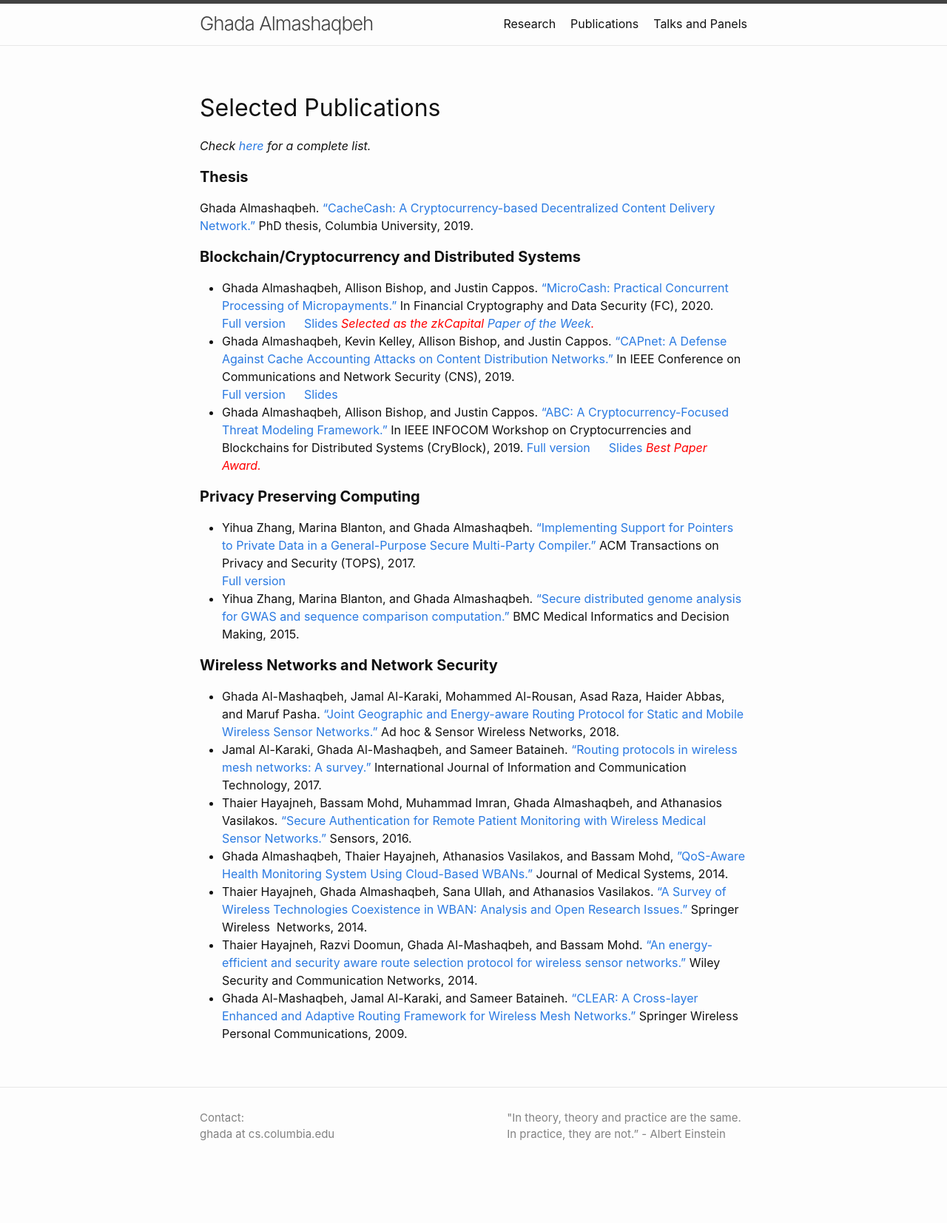
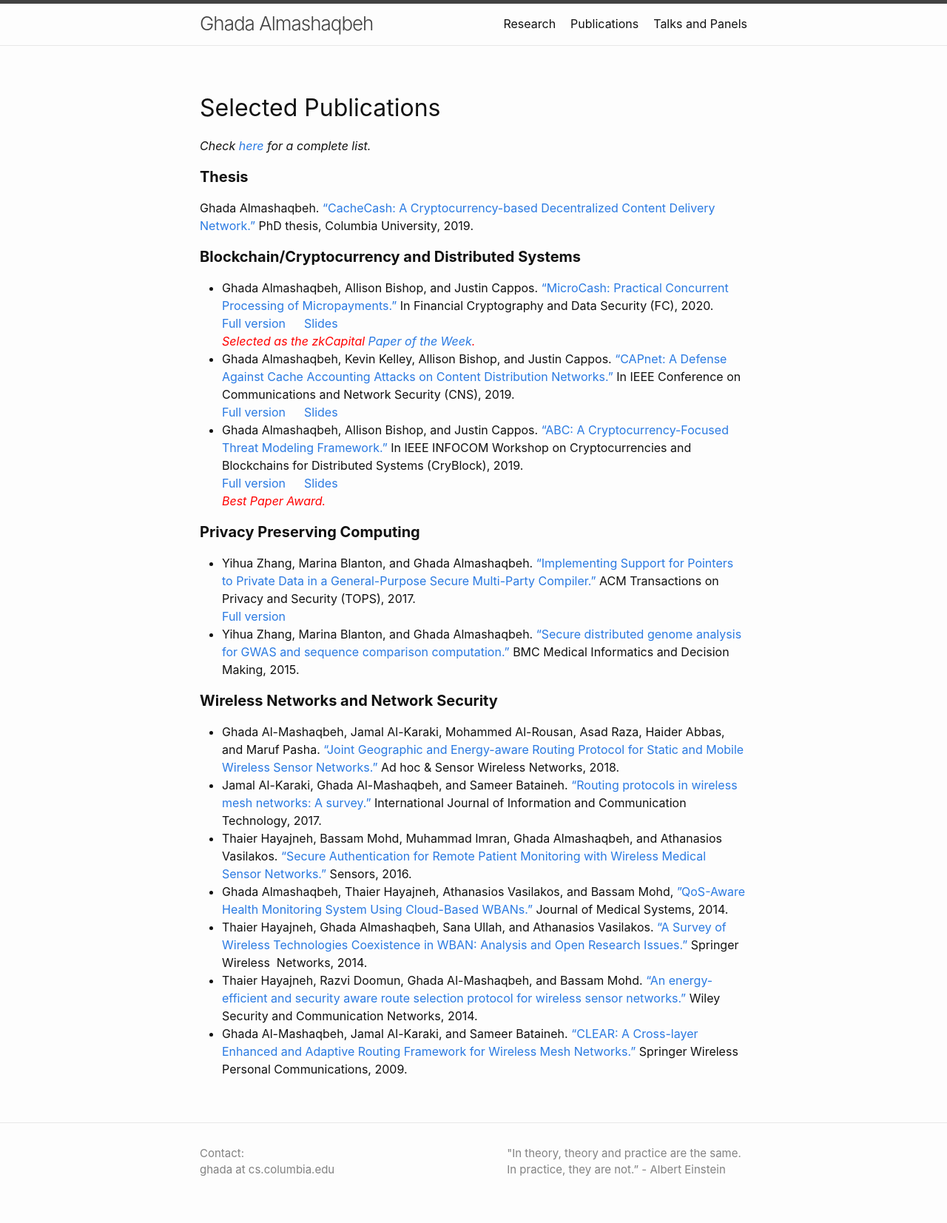
Before and after one commit to GhadaAlmashaqbeh/GhadaAlmashaqbeh.github.io, a Jekyll site: the page built from 02-publications.md, in a window 1280 px wide. Shown: the whole page at 74% size. Built offline with Jekyll 4.4.1, drawn with Linux system fonts in a browser that asks for light colours; before the commit the page ends 1605 px from its top, so only the background shows below that.

Commit message:
edit publication list

```diff
--- a/02-publications.md
+++ b/02-publications.md
@@ -13,13 +13,13 @@ Ghada Almashaqbeh. ["CacheCash: A Cryptocurrency-based Decentralized Content Del
 #### **Blockchain/Cryptocurrency and Distributed Systems**
 
 * Ghada Almashaqbeh, Allison Bishop, and Justin Cappos. ["MicroCash: Practical Concurrent Processing of Micropayments."](https://fc20.ifca.ai/preproceedings/38.pdf) In Financial Cryptography and Data Security (FC), 2020.<br/>
-  [Full version](https://arxiv.org/abs/1911.08520) &emsp; [Slides](../slides/microcash-fc-2020.pdf)
+  [Full version](https://arxiv.org/abs/1911.08520) &emsp; [Slides](../slides/microcash-fc-2020.pdf) <br/>
   <span style="color: red;">_Selected as the zkCapital [Paper of the Week](https://zkcapital.substack.com/p/this-week-in-blockchain-research-92a)._</span> <br/>
 * Ghada Almashaqbeh, Kevin Kelley, Allison Bishop, and Justin Cappos. ["CAPnet: A Defense Against Cache Accounting Attacks on Content Distribution Networks."](https://ieeexplore.ieee.org/document/8802825) In IEEE Conference on Communications and Network Security (CNS), 2019. <br/>
   [Full version](https://arxiv.org/abs/1906.10272) &emsp; [Slides](../slides/capnet-cns-2019.pdf)
-* Ghada Almashaqbeh, Allison Bishop, and Justin Cappos. ["ABC: A Cryptocurrency-Focused Threat Modeling Framework."](https://ieeexplore.ieee.org/document/8845101) In IEEE INFOCOM Workshop on Cryptocurrencies and Blockchains for Distributed Systems (CryBlock), 2019.
-  [Full version](https://arxiv.org/abs/1903.03422) &emsp; [Slides](../slides/abc-cryblock-2019.pdf)
-  <span style="color: red;">_Best Paper Award._</span> <br/>
+* Ghada Almashaqbeh, Allison Bishop, and Justin Cappos. ["ABC: A Cryptocurrency-Focused Threat Modeling Framework."](https://ieeexplore.ieee.org/document/8845101) In IEEE INFOCOM Workshop on Cryptocurrencies and Blockchains for Distributed Systems (CryBlock), 2019.  <br/>
+  [Full version](https://arxiv.org/abs/1903.03422) &emsp; [Slides](../slides/abc-cryblock-2019.pdf) <br/>
+  <span style="color: red;">_Best Paper Award._</span>
 
 
 #### **Privacy Preserving Computing**
```
